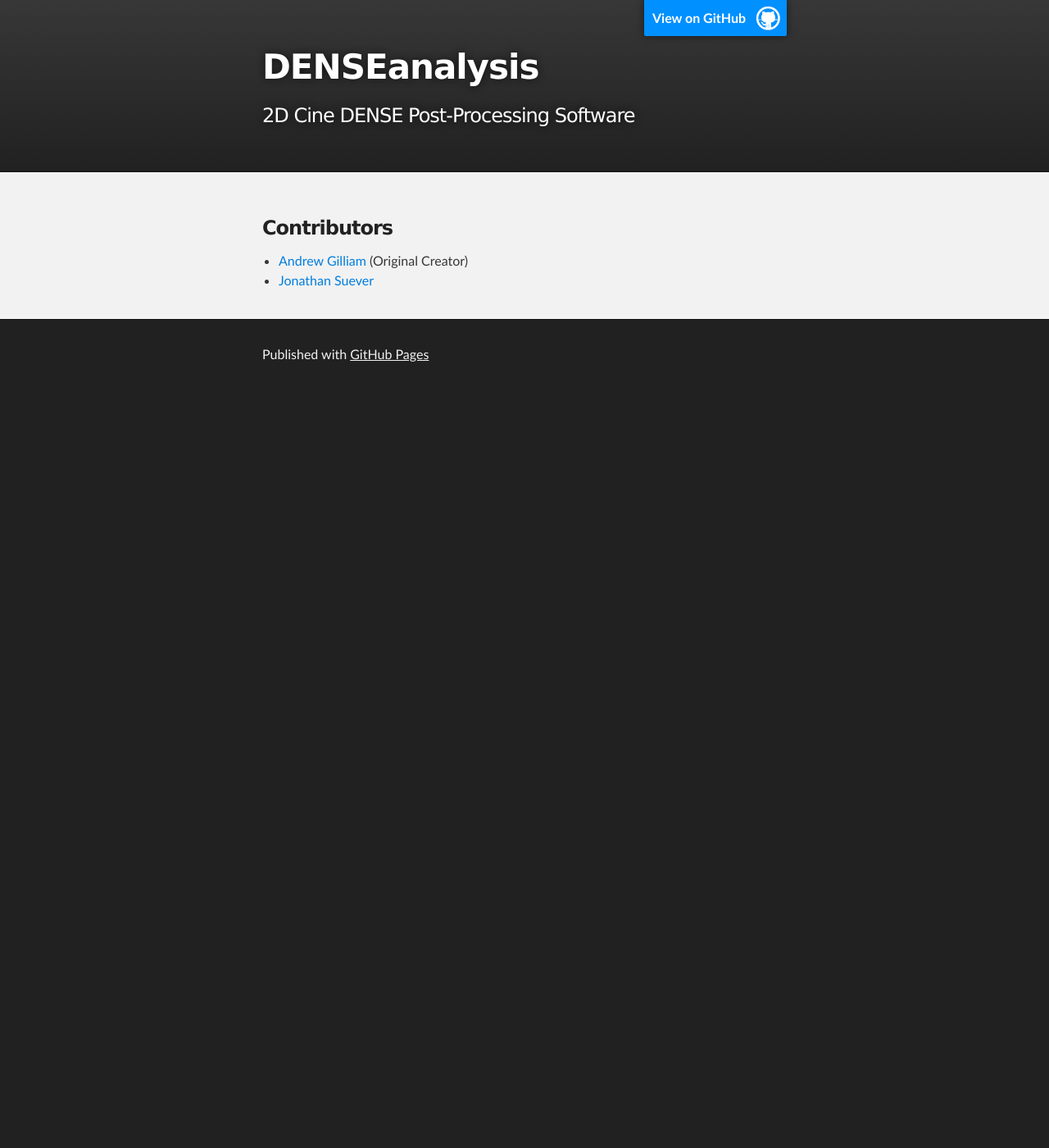
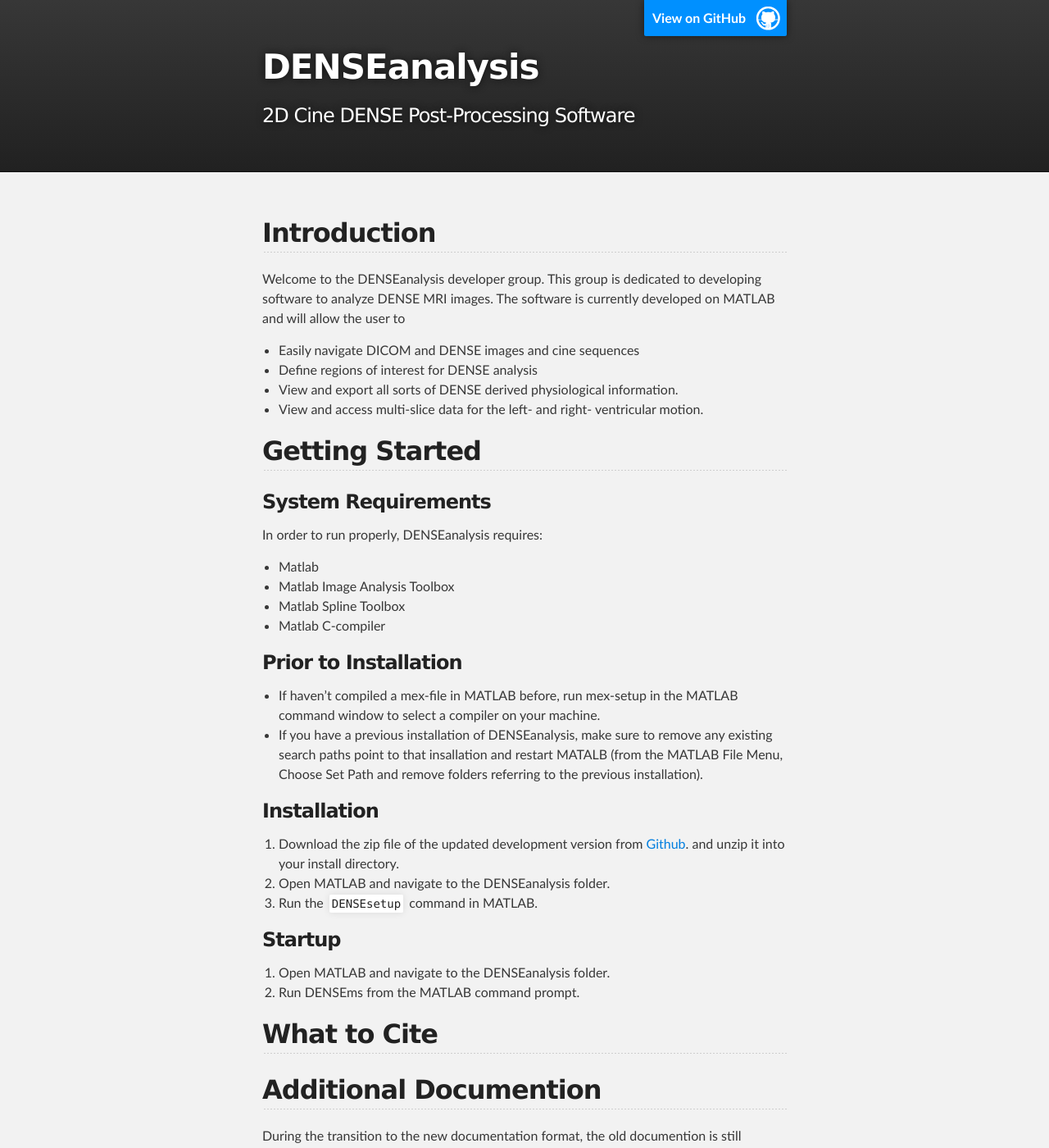
Before and after one commit to denseanalysis/denseanalysis.github.io, a Jekyll site: the page built from index.md, in a window 1280 px wide and 1400 px high. Shown: the whole window at 82% size. Built offline with Jekyll 4.4.1, drawn with Linux system fonts in a browser that asks for light colours; some of the changed text lies outside the part shown.

Commit message:
Moved index to Markdown format and added content.

```diff
--- a/_layouts/default.html
+++ b/_layouts/default.html
@@ -7,10 +7,13 @@
 
     {% include header.html %}
 
-    <div class="page-content">
-      <div class="wrapper">
+
+
+    <div id="main_content_wrap" class="outer">
+      <section id="main_content" class="inner">
+
         {{ content }}
-      </div>
+      </section>
     </div>
 
     {% include footer.html %}
--- a/index.html
+++ /dev/null
@@ -1,18 +0,0 @@
----
-layout: default
-title: Home
----
-
-    <!-- MAIN CONTENT -->
-    <div id="main_content_wrap" class="outer">
-      <section id="main_content" class="inner">
-        <h3>
-<a id="contributors" class="anchor" href="#contributors" aria-hidden="true"><span aria-hidden="true" class="octicon octicon-link"></span></a>Contributors</h3>
-
-<ul>
-<li>
-<a href="http://www.adgilliam.com/">Andrew Gilliam</a> (Original Creator)</li>
-<li><a href="https://github.com/suever">Jonathan Suever</a></li>
-</ul>
-      </section>
-    </div>
--- /dev/null
+++ b/index.md
@@ -0,0 +1,62 @@
+---
+layout: default
+title: Home
+---
+
+## Introduction
+
+Welcome to the DENSEanalysis developer group. This group is dedicated to
+developing software to analyze DENSE MRI images. The software is currently
+developed on MATLAB and will allow the user to
+
+* Easily navigate DICOM and DENSE images and cine sequences
+* Define regions of interest for DENSE analysis
+* View and export all sorts of DENSE derived physiological information.
+* View and access multi-slice data for the left- and right- ventricular motion.
+
+
+## Getting Started
+
+### System Requirements
+
+In order to run properly, DENSEanalysis requires:
+
+* Matlab
+* Matlab Image Analysis Toolbox
+* Matlab Spline Toolbox
+* Matlab C-compiler
+
+### Prior to Installation
+
+* If haven't compiled a mex-file in MATLAB before, run mex-setup in the MATLAB
+command window to select a compiler on your machine.
+* If you have a previous installation of DENSEanalysis, make sure to remove any existing
+search paths point to that insallation and restart MATALB (from the MATLAB File Menu, Choose
+Set Path and remove folders referring to the previous installation).
+
+### Installation
+
+1. Download the zip file of the updated development version from [Github]("https://github.com/denseanalysis/denseanalysis/archive/master.zip").
+and unzip it into your install directory.
+2. Open MATLAB and navigate to the DENSEanalysis folder.
+3. Run the `DENSEsetup` command in MATLAB.
+
+### Startup
+
+1. Open MATLAB and navigate to the DENSEanalysis folder.
+2. Run DENSEms from the MATLAB command prompt.
+
+## What to Cite
+
+## Additional Documention
+
+During the transition to the new documentation format, the old documention is still available:
+
+* [DENSEanalysis manual]({{ site.baseurl }}docs/DENSEanalysis_manual.pdf)
+* [DENSEms manual]({{ site.baseurl }}docs/DENSEms_manual.pdf)
+* [RV features manual]({{ site.baseurl }}/docs/RV_manual.pdf)
+
+## Contributors
+
+* [Andrew Gilliam](http://www.adgilliam.com/)
+* [Jonathan Suever](https://github.com/suever)
```
